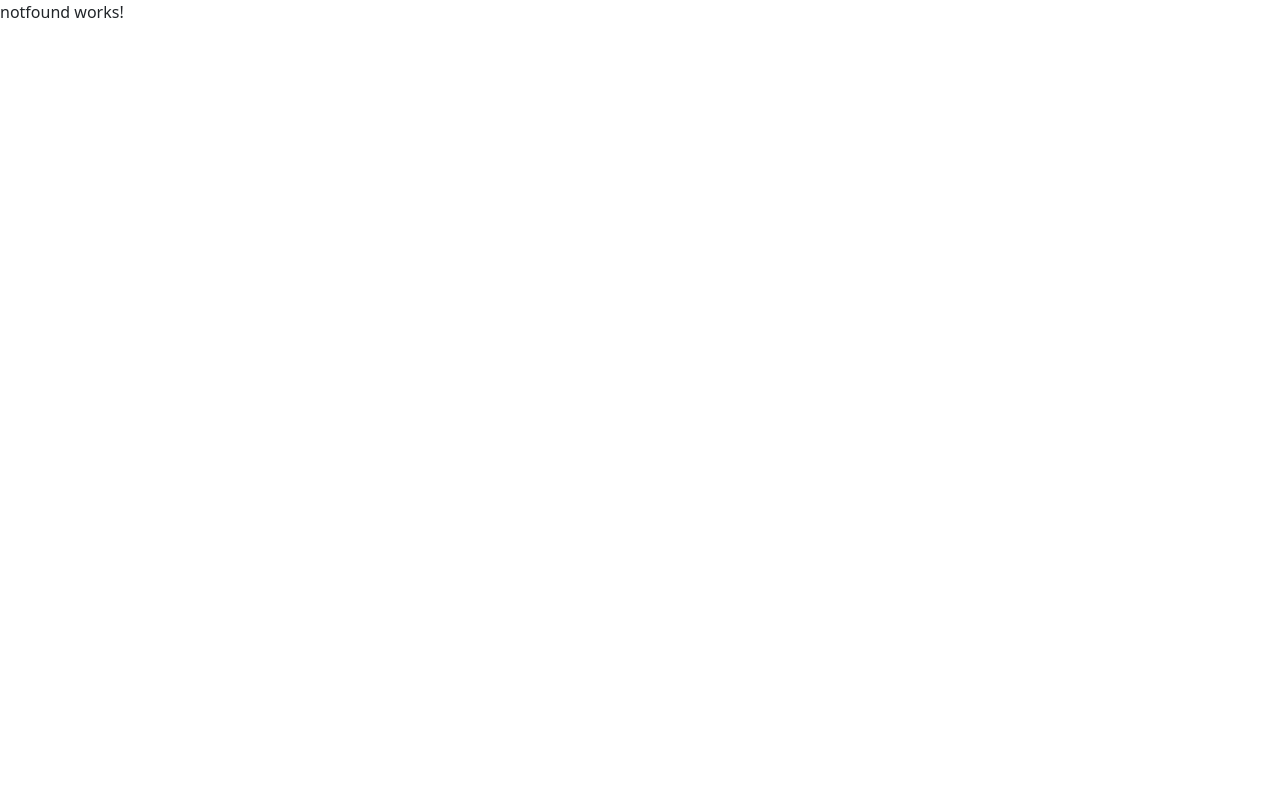
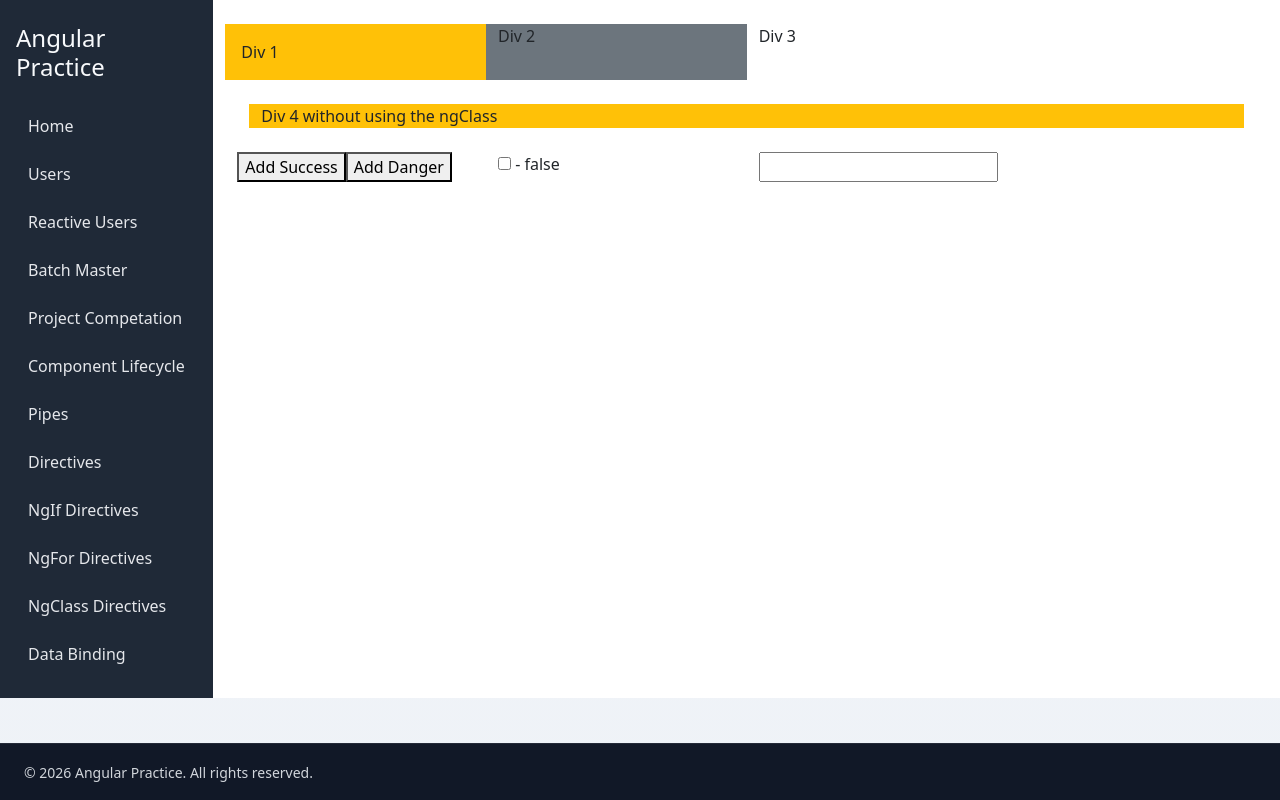
Before and after one commit to meyadavajeet/learning-angular19, an Angular app: page /ngClass in a window 1280 px wide. Built offline with nearby package versions, Linux system fonts and the light colour scheme.

Commit message:
after ngclass directives

```diff
--- a/src/app/app.routes.ts
+++ b/src/app/app.routes.ts
@@ -14,6 +14,7 @@ import { DirectivesComponent } from './directives/directives.component';
 import { DataBindingComponent } from './data-binding/data-binding.component';
 import { NgForComponent } from './ng-for/ng-for.component';
 import { NgIFComponent } from './ng-if/ng-if.component';
+import { NgClassComponent } from './ng-class/ng-class.component';
 
 export const routes: Routes = [
   {
@@ -68,6 +69,10 @@ export const routes: Routes = [
         component: NgForComponent
       },
       {
+        path: 'ngClass',
+        component: NgClassComponent
+      },
+      {
         path: 'data-binding',
         component: DataBindingComponent
       }
--- a/src/app/layout/layout.component.html
+++ b/src/app/layout/layout.component.html
@@ -14,6 +14,7 @@
           <a class="nav-link" routerLink="/directives">Directives</a>
           <a class="nav-link" routerLink="/ngIf">NgIf Directives</a>
           <a class="nav-link" routerLink="/ngFor">NgFor Directives</a>
+          <a class="nav-link" routerLink="/ngClass">NgClass Directives</a>
           <a class="nav-link" routerLink="/data-binding">Data Binding</a>
         </nav>
       </aside>
--- /dev/null
+++ b/src/app/ng-class/ng-class.component.html
@@ -0,0 +1,28 @@
+<div class="row">
+  <div class="col-sm-3 p-3" [ngClass]="div1ClassName">
+    Div 1
+  </div>
+  <div class="col-sm-3" [ngClass]="isChecked == true ? 'bg-primary' : 'bg-secondary' ">
+    Div 2
+  </div>
+  <div class="col-sm-3" [ngClass]="div3ClassName">
+    Div 3
+  </div>
+</div>
+
+<div class="row p-4">
+  <div [class]="div1ClassName">Div 4 without using the ngClass</div>
+</div>
+
+<div class="row">
+  <div class="col-sm-3">
+    <button (click)="addDynamicClass('bg-success')">Add Success</button>
+    <button (click)="addDynamicClass('bg-danger')">Add Danger</button>
+  </div>
+  <div class="col-sm-3">
+    <input type="checkbox" [(ngModel)]="isChecked"> - {{isChecked}}
+  </div>
+  <div class="col-sm-3">
+    <input type="text" [(ngModel)]="div3ClassName">
+  </div>
+</div>
--- /dev/null
+++ b/src/app/ng-class/ng-class.component.ts
@@ -0,0 +1,19 @@
+import { NgClass } from '@angular/common';
+import { Component } from '@angular/core';
+import { FormsModule } from '@angular/forms';
+
+@Component({
+  selector: 'app-ng-class',
+  imports: [NgClass, FormsModule],
+  templateUrl: './ng-class.component.html',
+  styleUrl: './ng-class.component.css',
+})
+export class NgClassComponent {
+  div1ClassName: string = 'bg-warning';
+  isChecked: boolean = false;
+  div3ClassName: string = '';
+
+  addDynamicClass(className: string): void {
+    this.div1ClassName = className;
+  }
+}
```
Also changed, not shown: src/app/ng-class/ng-class.component.css (added), 2 other files (tests, documents, lock files or other folders).
